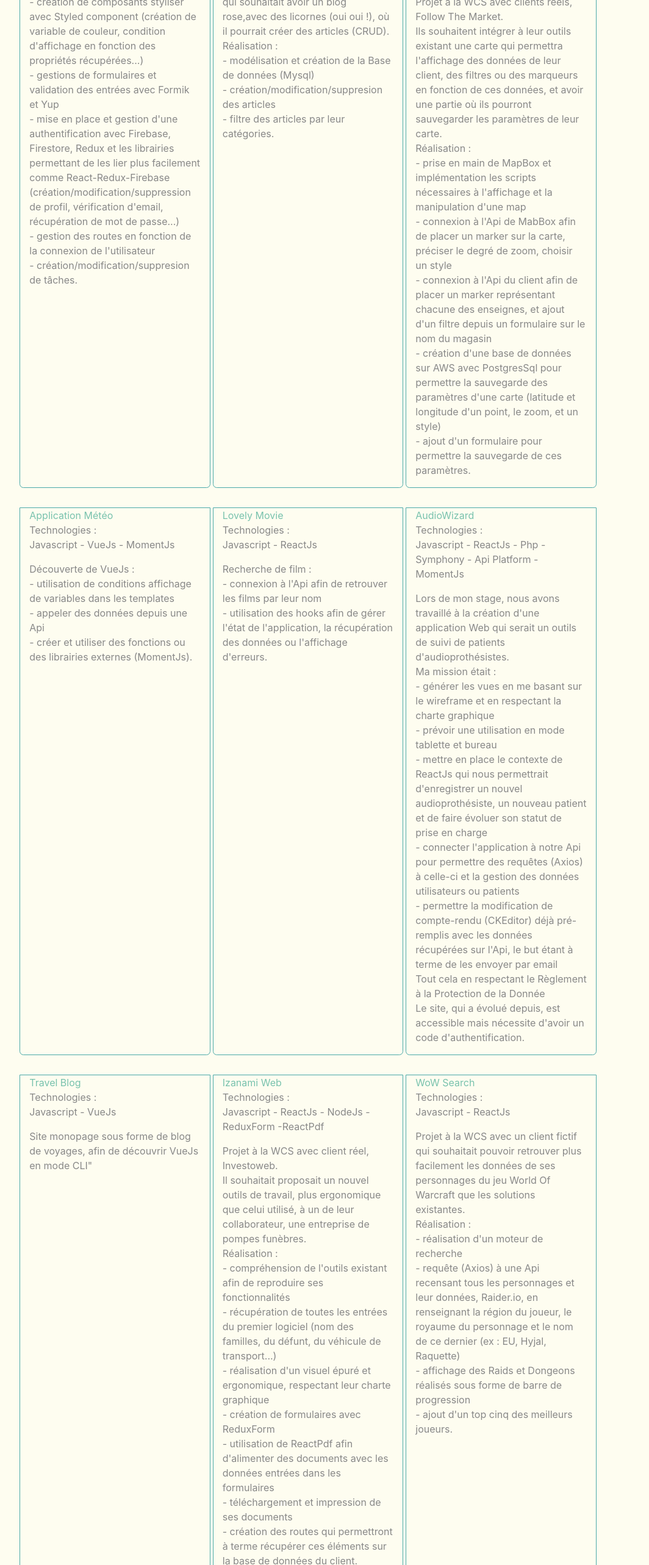
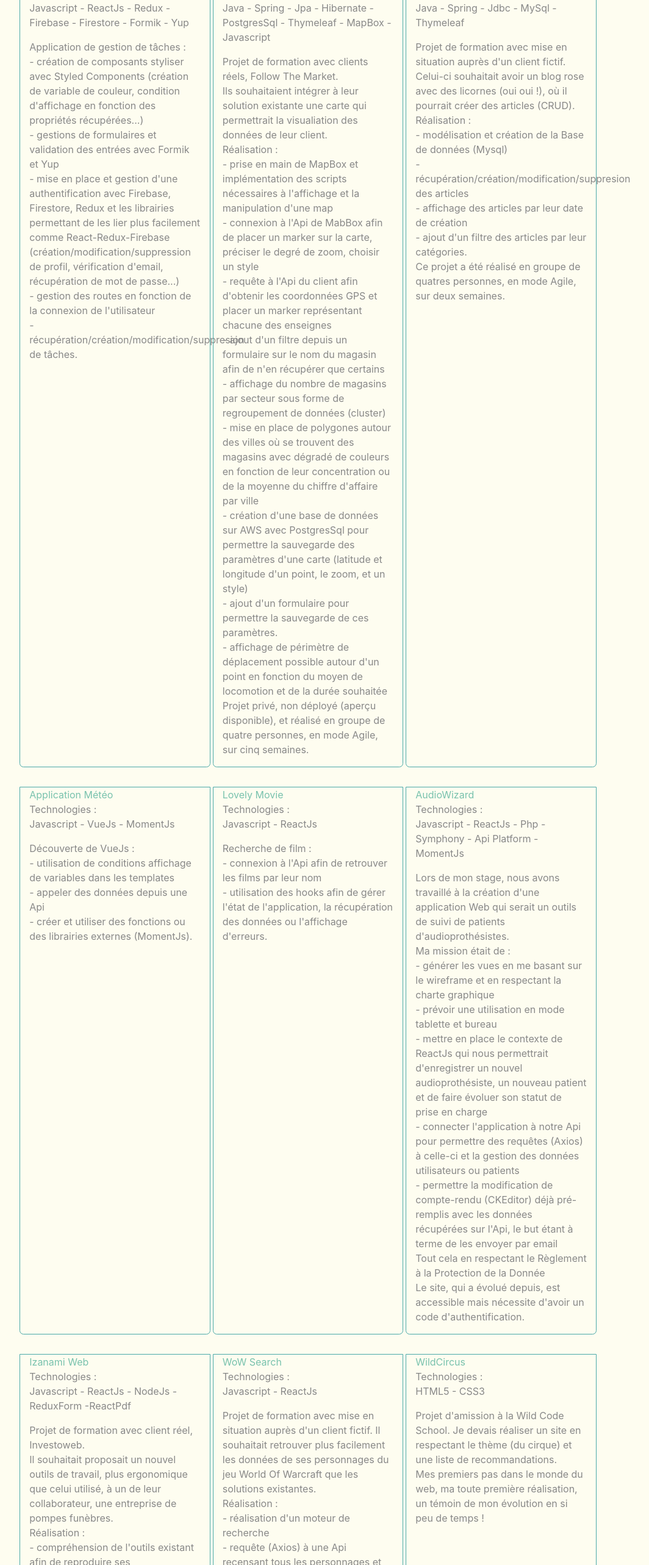
Before and after one commit to Zesysy/my-web-site, a Next.js app: page /portfolio in a window 1280 px wide. Shown: the part 234-2800 px from the top of the page at 61% size, without its empty margins (133-1197 px from the left). Built offline with nearby package versions, Linux system fonts and the light colour scheme.

Commit message:
update Portfolio and CV

```diff
--- a/data/portfolio.data.js
+++ b/data/portfolio.data.js
@@ -1,147 +1,235 @@
 export const items = [
   {
     title: "Journal d'une Todo",
-    subtitle: "Javascript - ReactJs - Redux - Firebase - Firestore - Formik - Yup",
+    subtitle:
+      "Javascript - ReactJs - Redux - Firebase - Firestore - Formik - Yup",
     link: "https://diary-todo.netlify.app/",
-    description:
-      <p>Application de gestion de tâches :<br />
-        - création de composants styliser avec Styled component (création de variable de couleur, condition d'affichage en fonction des propriétés récupérées...)<br />
-        - gestions de formulaires et validation des entrées avec Formik et Yup<br />
-        - mise en place et gestion d'une authentification avec Firebase, Firestore, Redux et les librairies permettant de les lier plus facilement comme React-Redux-Firebase (création/modification/suppression de profil, vérification d'email, récupération de mot de passe...)<br />
-        - gestion des routes en fonction de la connexion de l'utilisateur<br />
-        - création/modification/suppresion de tâches.<br />
+    description: (
+      <p>
+        Application de gestion de tâches :<br />
+        - création de composants styliser avec Styled Components (création de
+        variable de couleur, condition d'affichage en fonction des propriétés
+        récupérées...)
+        <br />
+        - gestions de formulaires et validation des entrées avec Formik et Yup
+        <br />
+        - mise en place et gestion d'une authentification avec Firebase,
+        Firestore, Redux et les librairies permettant de les lier plus
+        facilement comme React-Redux-Firebase (création/modification/suppression
+        de profil, vérification d'email, récupération de mot de passe...)
+        <br />
+        - gestion des routes en fonction de la connexion de l'utilisateur
+        <br />
+        - récupération/création/modification/suppresion de tâches.
+        <br />
       </p>
+    ),
+  },
+  {
+    title: "Follow The Map",
+    subtitle:
+      "Java - Spring - Jpa - Hibernate - PostgresSql - Thymeleaf - MapBox - Javascript",
+    link: "/static/followTheMap.png",
+    description: (
+      <p>
+        Projet de formation avec clients réels, Follow The Market.
+        <br />
+        Ils souhaitaient intégrer à leur solution existante une carte qui
+        permettrait la visualiation des données de leur client.
+        <br />
+        Réalisation :
+        <br />
+        - prise en main de MapBox et implémentation des scripts nécessaires à
+        l'affichage et la manipulation d'une map
+        <br />
+        - connexion à l'Api de MabBox afin de placer un marker sur la carte,
+        préciser le degré de zoom, choisir un style
+        <br />
+        - requête à l'Api du client afin d'obtenir les coordonnées GPS et placer
+        un marker représentant chacune des enseignes
+        <br />
+        - ajout d'un filtre depuis un formulaire sur le nom du magasin afin de
+        n'en récupérer que certains
+        <br />
+        - affichage du nombre de magasins par secteur sous forme de regroupement
+        de données (cluster)
+        <br />
+        - mise en place de polygones autour des villes où se trouvent des
+        magasins avec dégradé de couleurs en fonction de leur concentration ou
+        de la moyenne du chiffre d'affaire par ville
+        <br />
+        - création d'une base de données sur AWS avec PostgresSql pour permettre
+        la sauvegarde des paramètres d'une carte (latitude et longitude d'un
+        point, le zoom, et un style)
+        <br />
+        - ajout d'un formulaire pour permettre la sauvegarde de ces paramètres.
+        <br />
+        - affichage de périmètre de déplacement possible autour d'un point en
+        fonction du moyen de locomotion et de la durée souhaitée
+        <br />
+        Projet privé, non déployé (aperçu disponible), et réalisé en groupe de
+        quatre personnes, en mode Agile, sur cinq semaines.
+      </p>
+    ),
   },
   {
     title: "Charlie's Angels",
     subtitle: "Java - Spring - Jdbc - MySql - Thymeleaf",
     link: "https://btz-java-2003-pjt1-blog.javarover.wilders.dev/",
-    description:
-      <p>Projet à la WCS avec un client fictif qui souhaitait avoir un blog rose,avec des licornes (oui oui !), où il pourrait créer des articles (CRUD).<br />
+    description: (
+      <p>
+        Projet de formation avec mise en situation auprès d'un client fictif.
+        Celui-ci souhaitait avoir un blog rose avec des licornes (oui oui !), où
+        il pourrait créer des articles (CRUD).
+        <br />
         Réalisation :<br />
-        - modélisation et création de la Base de données (Mysql)<br />
-        - création/modification/suppresion des articles<br />
-        - filtre des articles par leur catégories.<br />
+        - modélisation et création de la Base de données (Mysql)
+        <br />
+        - récupération/création/modification/suppresion des articles
+        <br />
+        - affichage des articles par leur date de création
+        <br />- ajout d'un filtre des articles par leur catégories.
+        <br />
+        Ce projet a été réalisé en groupe de quatres personnes, en mode Agile,
+        sur deux semaines.
       </p>
-  },
-  {
-    title: "Follow The Map (en cours)",
-    subtitle: "Java - Spring - Jpa - Hibernate - PostgresSql - Thymeleaf - MapBox - Javascript",
-    description:
-      <p>Projet à la WCS avec clients réels, Follow The Market.<br />
-    Ils souhaitent intégrer à leur outils existant une carte qui permettra l'affichage des données de leur client, des filtres ou des marqueurs en fonction de ces données, et avoir une partie où ils pourront sauvegarder les paramètres de leur carte.<br />
-    Réalisation :<br />
-    - prise en main de MapBox et implémentation les scripts nécessaires à l'affichage et la manipulation d'une map<br />
-    - connexion à l'Api de MabBox afin de placer un marker sur la carte, préciser le degré de zoom, choisir un style<br />
-    - connexion à l'Api du client afin de placer un marker représentant chacune des enseignes, et ajout d'un filtre depuis un formulaire sur le nom du magasin<br />
-    - création d'une base de données sur AWS avec PostgresSql pour permettre la sauvegarde des paramètres d'une carte (latitude et longitude d'un point, le zoom, et un style)<br />
-    - ajout d'un formulaire pour permettre la sauvegarde de ces paramètres.
-      </p>
+    ),
   },
   {
     title: "Application Météo",
     subtitle: "Javascript - VueJs - MomentJs",
     link: "https://appli-meteo.netlify.app/",
-    description:
-      <p>Découverte de VueJs :<br />
-        - utilisation de conditions affichage de variables dans les templates<br />
-        - appeler des données depuis une Api<br />
-        - créer et utiliser des fonctions ou des librairies externes (MomentJs).
+    description: (
+      <p>
+        Découverte de VueJs :<br />
+        - utilisation de conditions affichage de variables dans les templates
+        <br />
+        - appeler des données depuis une Api
+        <br />- créer et utiliser des fonctions ou des librairies externes
+        (MomentJs).
       </p>
+    ),
   },
   {
     title: "Lovely Movie",
     subtitle: "Javascript - ReactJs",
     link: "https://lovely-movie.netlify.com/",
-    description:
-      <p>Recherche de film :<br />
-        - connexion à l'Api afin de retrouver les films par leur nom<br />
-        - utilisation des hooks afin de gérer l'état de l'application, la récupération des données ou l'affichage d'erreurs.
+    description: (
+      <p>
+        Recherche de film :<br />
+        - connexion à l'Api afin de retrouver les films par leur nom
+        <br />- utilisation des hooks afin de gérer l'état de l'application, la
+        récupération des données ou l'affichage d'erreurs.
       </p>
+    ),
   },
   {
     title: "AudioWizard",
     subtitle: "Javascript - ReactJs - Php - Symphony - Api Platform - MomentJs",
     link: "https://app.audiowizard.fr/#/",
-    description:
-      <p>Lors de mon stage, nous avons travaillé à la création d'une application Web qui serait un outils de suivi de patients d'audioprothésistes.<br />
-      Ma mission était :<br />
-      - générer les vues en me basant sur le wireframe et en respectant la charte graphique<br />
-      - prévoir une utilisation en mode tablette et bureau<br />
-      - mettre en place le contexte de ReactJs qui nous permettrait d'enregistrer un nouvel audioprothésiste, un nouveau patient et de faire évoluer son statut de prise en charge<br />
-      - connecter l'application à notre Api pour permettre des requêtes (Axios) à celle-ci et la gestion des données utilisateurs ou patients<br />
-      - permettre la modification de compte-rendu (CKEditor) déjà pré-remplis avec les données récupérées sur l'Api, le but étant à terme de les envoyer par email<br />
-      Tout cela en respectant le Règlement à la Protection de la Donnée<br />
-      Le site, qui a évolué depuis, est accessible mais nécessite d'avoir un code d'authentification.
+    description: (
+      <p>
+        Lors de mon stage, nous avons travaillé à la création d'une application
+        Web qui serait un outils de suivi de patients d'audioprothésistes.
+        <br />
+        Ma mission était de :<br />
+        - générer les vues en me basant sur le wireframe et en respectant la
+        charte graphique
+        <br />
+        - prévoir une utilisation en mode tablette et bureau
+        <br />
+        - mettre en place le contexte de ReactJs qui nous permettrait
+        d'enregistrer un nouvel audioprothésiste, un nouveau patient et de faire
+        évoluer son statut de prise en charge
+        <br />
+        - connecter l'application à notre Api pour permettre des requêtes
+        (Axios) à celle-ci et la gestion des données utilisateurs ou patients
+        <br />
+        - permettre la modification de compte-rendu (CKEditor) déjà pré-remplis
+        avec les données récupérées sur l'Api, le but étant à terme de les
+        envoyer par email
+        <br />
+        Tout cela en respectant le Règlement à la Protection de la Donnée
+        <br />
+        Le site, qui a évolué depuis, est accessible mais nécessite d'avoir un
+        code d'authentification.
       </p>
-  },
-  {
-    title: "Travel Blog",
-    subtitle: "Javascript - VueJs",
-    link: "https://travelsblog.netlify.app/",
-    description:
-      <p>Site monopage sous forme de blog de voyages, afin de découvrir VueJs en mode CLI"</p>
+    ),
   },
   {
     title: "Izanami Web",
     subtitle: "Javascript - ReactJs - NodeJs - ReduxForm -ReactPdf",
     link: "/static/izanamiWeb.png",
-    description:
-      <p>Projet à la WCS avec client réel, Investoweb.<br />
-        Il souhaitait proposait un nouvel outils de travail, plus ergonomique que celui utilisé, à un de leur collaborateur, une entreprise de pompes funèbres.<br />
+    description: (
+      <p>
+        Projet de formation avec client réel, Investoweb.
+        <br />
+        Il souhaitait proposait un nouvel outils de travail, plus ergonomique
+        que celui utilisé, à un de leur collaborateur, une entreprise de pompes
+        funèbres.
+        <br />
         Réalisation :<br />
-        - compréhension de l'outils existant afin de reproduire ses fonctionnalités<br />
-        - récupération de toutes les entrées du premier logiciel (nom des familles, du défunt, du véhicule de transport...)<br />
-        - réalisation d'un visuel épuré et ergonomique, respectant leur charte graphique<br />
-        - création de formulaires avec ReduxForm<br />
-        - utilisation de ReactPdf afin d'alimenter des documents avec les données entrées dans les formulaires<br />
-        - téléchargement et impression de ses documents<br />
-        - création des routes qui permettront à terme récupérer ces éléments sur la base de données du client.<br />
-        Projet privé non déployé
+        - compréhension de l'outils existant afin de reproduire ses
+        fonctionnalités
+        <br />
+        - récupération de toutes les entrées du premier logiciel (nom des
+        familles, du défunt, du véhicule de transport...)
+        <br />
+        - réalisation d'un visuel épuré et ergonomique, respectant leur charte
+        graphique
+        <br />
+        - création de formulaires avec ReduxForm
+        <br />
+        - utilisation de ReactPdf afin d'alimenter des documents avec les
+        données entrées dans les formulaires
+        <br />
+        - téléchargement et impression de ses documents
+        <br />- création des routes qui permettront à terme récupérer ces
+        éléments sur la base de données du client.
+        <br />
+        Projet privé, non déployé (aperçu disponible), et réalisé en groupe de
+        cinq personnes, en mode Agile, sur huit semaines.
       </p>
+    ),
   },
   {
     title: "WoW Search",
     subtitle: "Javascript - ReactJs",
     link: "https://wow-search-engine.netlify.com/",
-    description:
-      <p>Projet à la WCS avec un client fictif qui souhaitait pouvoir retrouver plus facilement les données de ses personnages du jeu World Of Warcraft que les solutions existantes.<br />
+    description: (
+      <p>
+        Projet de formation avec mise en situation auprès d'un client fictif. Il
+        souhaitait retrouver plus facilement les données de ses personnages du
+        jeu World Of Warcraft que les solutions existantes.
+        <br />
         Réalisation :<br />
-        - réalisation d'un moteur de recherche<br />
-        - requête (Axios) à une Api recensant tous les personnages et leur données, Raider.io, en renseignant la région du joueur, le royaume du personnage et le nom de ce dernier (ex : EU, Hyjal, Raquette)<br />
-        - affichage des Raids et Dongeons réalisés sous forme de barre de progression<br />
-        - ajout d'un top cinq des meilleurs joueurs.
+        - réalisation d'un moteur de recherche
+        <br />
+        - requête (Axios) à une Api recensant tous les personnages et leur
+        données, Raider.io, en renseignant la région du joueur, le royaume où
+        évolue le personnage et le nom de ce dernier (ex : EU, Hyjal, Raquette)
+        <br />
+        - affichage des Raids et Dongeons réalisés sous forme de barre de
+        progression
+        <br />- ajout d'un top cinq des meilleurs joueurs.
+        <br />
+        Projet réalisé en groupe de trois personnes, en mode Agile, sur cinq
+        semaines.
       </p>
-  },
-  {
-    title: "Petite Carte",
-    subtitle: "HTML5 - CSS3",
-    link: "https://zesysy.github.io/postcard/",
-    description:
-      <p>
-        Petite carte animée réalisée durant ma recherche de stage pour une candidature spontanée dans une entreprise dont le produit sont les carte postales.
-      </p>
-  },
-  {
-    title: "Robotici.a blog",
-    subtitle: "HTML5 - CSS3 - Bootstrap",
-    link: "https://zesysy.github.io/robotici.a_blog/",
-    description:
-      <p>
-        Premier projet de formation, réalisation d'un blog monopage sur le thème de l'Intelligence Artificielle.<br />
-        Réalisation :<br />
-        - découverte et domptage de boostrap<br />
-        - versionnage du projet avec Git (première utilisation).
-      </p>
+    ),
   },
   {
     title: "WildCircus",
     subtitle: "HTML5 - CSS3",
     link: "https://zesysy.github.io/wildCircus/",
-    description:
+    description: (
       <p>
-        Projet d'amission à la WCS où il fallait réaliser un site en respectant le thème (du cirque) et une liste de recommandations.<br />
-        Mes premiers pas dans le monde du web, ma toute première réalisation, un témoin de mon évolution en si peu de temps !
+        Projet d'amission à la Wild Code School. Je devais réaliser un site en
+        respectant le thème (du cirque) et une liste de recommandations.
+        <br />
+        Mes premiers pas dans le monde du web, ma toute première réalisation, un
+        témoin de mon évolution en si peu de temps !
       </p>
-  }
+    ),
+  },
 ];
```
Also changed, not shown: components/Portfolio.component.jsx (+21 -9 lines), public/static/followTheMap.png (added), 1 other file (tests, documents, lock files or other folders).
